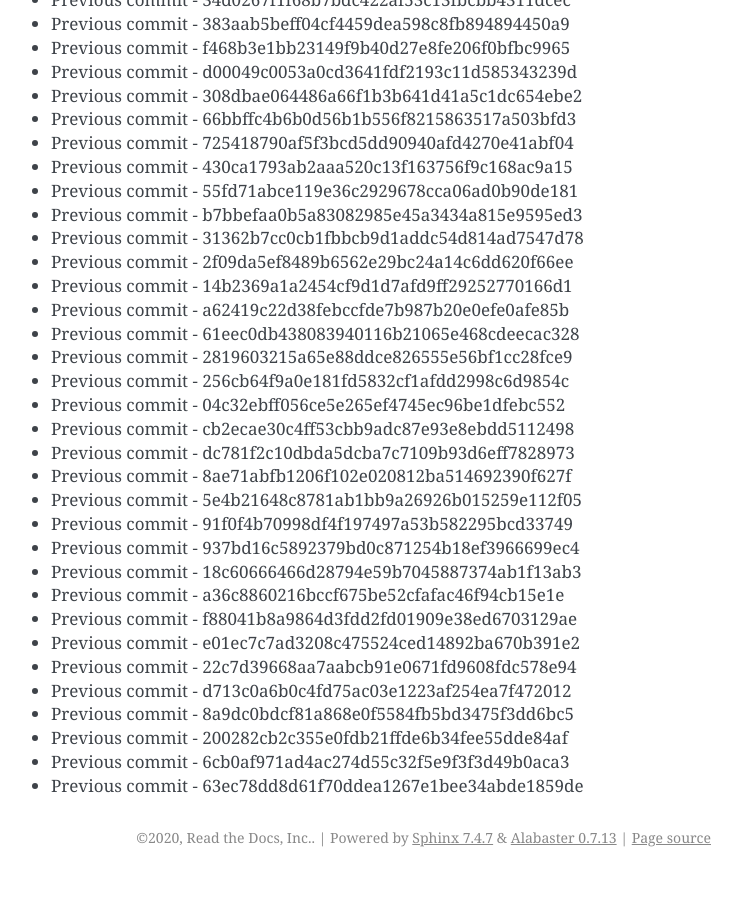
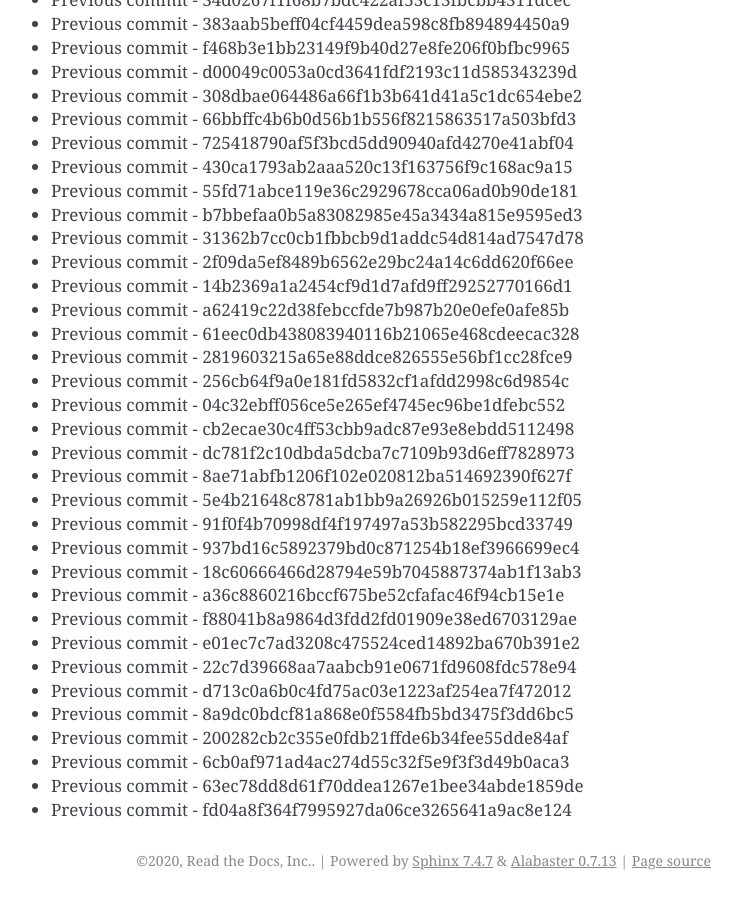
Before and after one commit to readthedocs/rtd-git-stresstest, a Sphinx documentation site: the page built from docs/updates.rst, in a window 1280 px wide and 900 px high, scrolled down 100245 px. Shown: the whole window, without its empty margins (399-1141 px from the left). Built offline with Sphinx 7.4.7, drawn with Linux system fonts in a browser that asks for light colours; before the commit the page ends 101122 px from its top, so only the background shows below that.

Commit message:
Generating commit from previous: fd04a8f364f7995927da06ce3265641a9ac8e124

```diff
--- a/docs/updates.rst
+++ b/docs/updates.rst
@@ -4244,3 +4244,4 @@ It can be tested for any performance characteristics.
 * Previous commit - 200282cb2c355e0fdb21ffde6b34fee55dde84af
 * Previous commit - 6cb0af971ad4ac274d55c32f5e9f3f3d49b0aca3
 * Previous commit - 63ec78dd8d61f70ddea1267e1bee34abde1859de
+* Previous commit - fd04a8f364f7995927da06ce3265641a9ac8e124
```
